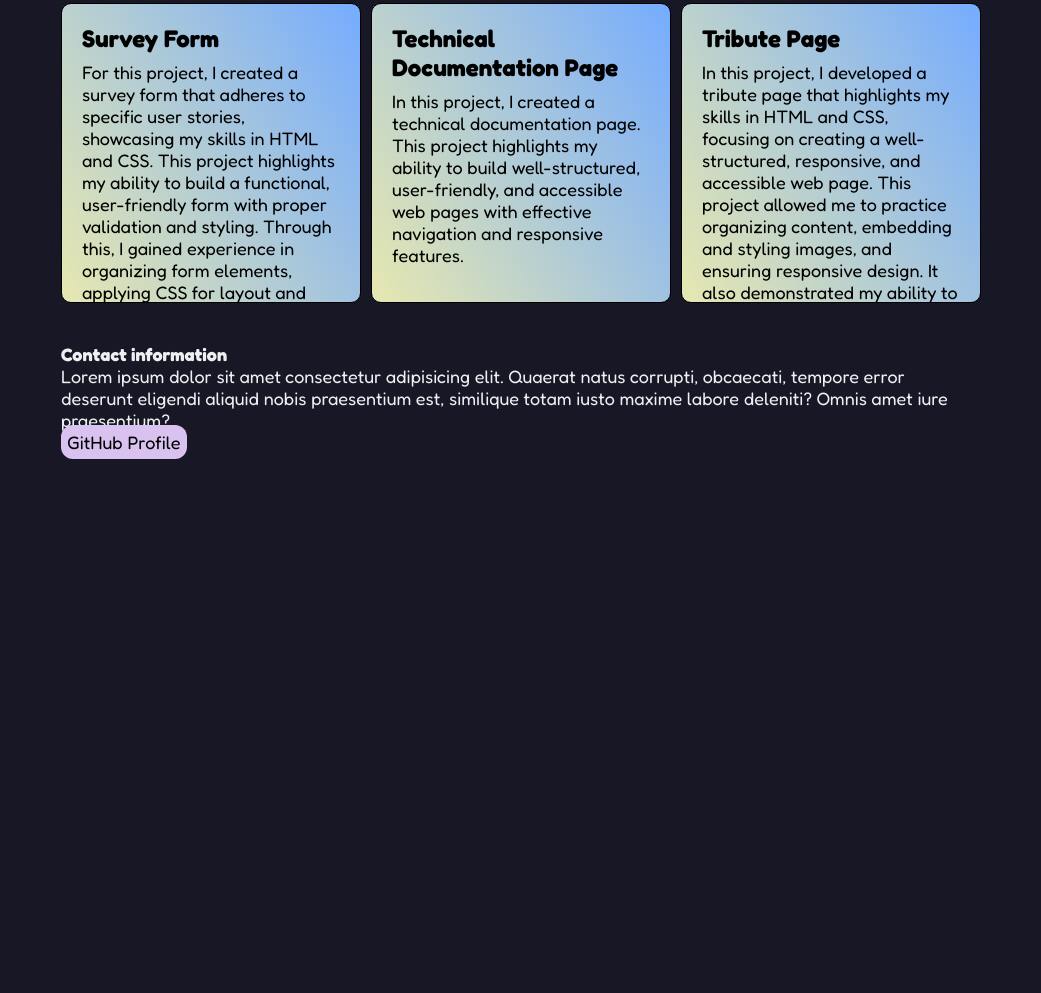
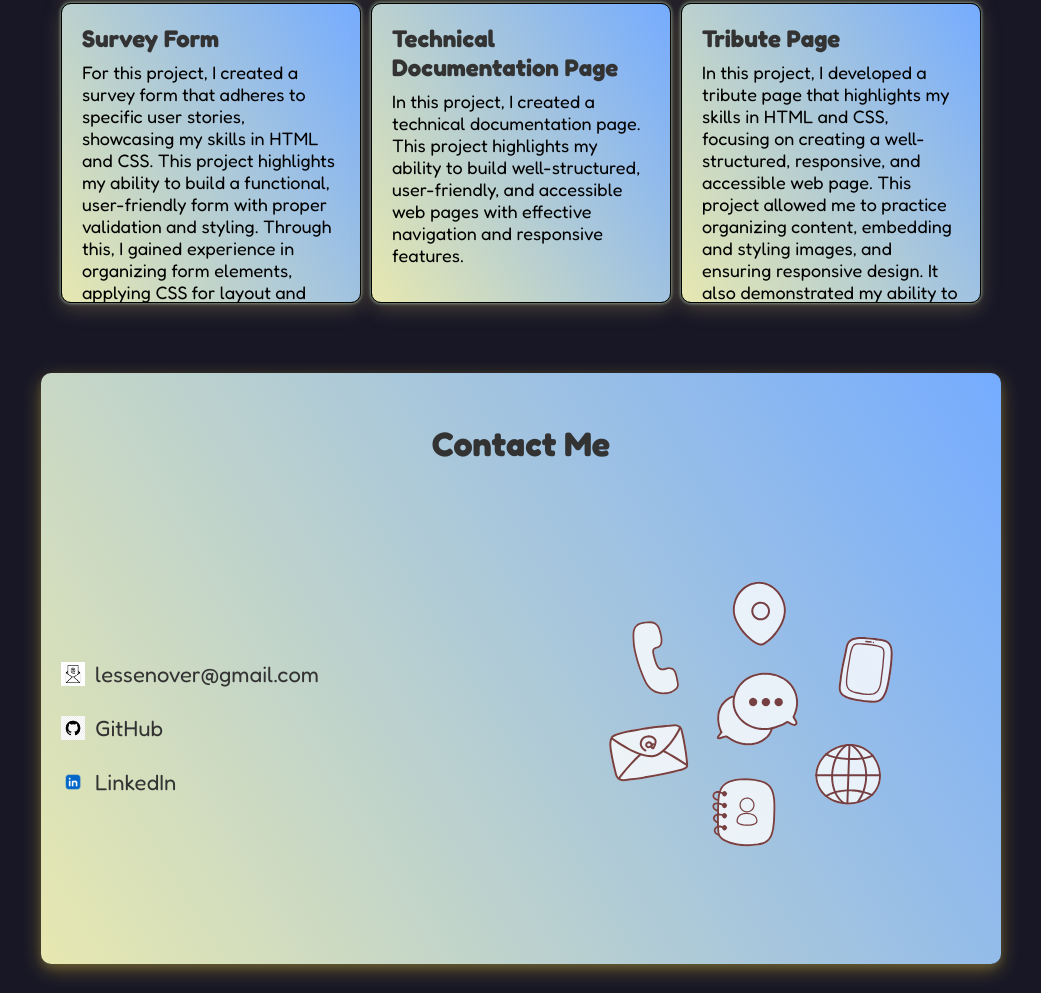
Before and after one commit to OlesKoshlatyi/fcc-responsive-web, a plain HTML site: page index.html in a window 1280 px wide. Shown: the part 1127-2120 px from the top of the page, without its empty margins (119-1160 px from the left). Drawn offline with Linux system fonts and the light colour scheme.

Commit message:
Finished profile page.

```diff
--- a/index.html
+++ b/index.html
@@ -111,21 +111,37 @@
           </a>
         </div>
       </section>
-
-      <section id="contact">
-        <h3>Contact information</h3>
-        <p>
-          Lorem ipsum dolor sit amet consectetur adipisicing elit. Quaerat natus
-          corrupti, obcaecati, tempore error deserunt eligendi aliquid nobis
-          praesentium est, similique totam iusto maxime labore deleniti? Omnis
-          amet iure praesentium?
-        </p>
-        <a
-          id="profile-link"
-          href="https://github.com/OlesKoshlatyi"
-          target="_blank">
-          GitHub Profile
-        </a>
+      <section id="contact" class="contact">
+        <h2>Contact Me</h2>
+        <div class="contact-info">
+          <div class="contact-links">
+            <a href="mailto:lessenover@gmail.com" class="contact-item">
+              <img src="assets/email.jpg" alt="Email" class="contact-icon" />
+              lessenover@gmail.com
+            </a>
+            <a
+              href="https://github.com/OlesKoshlatyi"
+              class="contact-item"
+              target="_blank">
+              <img src="assets/github.png" alt="GitHub" class="contact-icon" />
+              GitHub
+            </a>
+            <a
+              href="https://linkedin.com/in/oles-koshlatyi-0199a510a"
+              class="contact-item"
+              target="_blank">
+              <img
+                src="assets/linkedin.webp"
+                alt="LinkedIn"
+                class="contact-icon" />
+              LinkedIn
+            </a>
+          </div>
+          <img
+            class="logo"
+            src="/assets/contact-svg.svg"
+            alt="contact us image" />
+        </div>
       </section>
     </main>
 
--- a/styles.css
+++ b/styles.css
@@ -122,14 +122,6 @@ main {
   max-width: 1300px;
 }
 
-#profile-link {
-  background-color: rgb(217, 194, 239);
-  padding: 6px;
-  border-radius: 12px;
-  color: black;
-  text-decoration: none;
-}
-
 .project-tile {
   border: 1px solid black;
   flex: 1 1 calc(33.333% - 20px);
@@ -140,6 +132,8 @@ main {
   padding: 20px;
   border-radius: 10px;
   transition: height 1s ease;
+  box-shadow: 0px 0px 3px 1px rgb(203 251 210 / 47%),
+    0 6px 20px rgb(221 182 104 / 26%);
 }
 
 .project-tile > a {
@@ -151,6 +145,7 @@ main {
 .project-tile > h2 {
   font-size: 24px;
   padding-bottom: 8px;
+  color: #333;
 }
 
 @media (max-width: 900px) {
@@ -167,12 +162,6 @@ main {
   }
 }
 
-#contact {
-  height: 800px;
-  padding: 20px;
-  color: #ecf0f1;
-}
-
 footer {
   border-top: 1px solid white;
   background-color: rgb(47 47 63);
@@ -181,3 +170,56 @@ footer {
   color: white;
   width: 100%;
 }
+
+.contact {
+  background: linear-gradient(59deg, #e7e8b0, rgb(117 172 255));
+  padding: 20px;
+  margin: 50px auto;
+  border-radius: 10px;
+  box-shadow: 0 4px 8px rgb(227 233 124 / 14%), 0 6px 20px rgb(216 174 45 / 39%);
+  text-align: center;
+}
+
+.contact h2 {
+  margin-bottom: 20px;
+  font-size: 34px;
+  padding-top: 30px;
+  color: #333;
+}
+
+.contact-info {
+  display: flex;
+  justify-content: space-between;
+  align-items: center;
+  gap: 15px;
+}
+
+.contact-item {
+  display: flex;
+  align-items: center;
+  text-decoration: none;
+  color: #333;
+  font-size: 22px;
+  transition: color 0.3s ease;
+  margin-top: 28px;
+}
+
+.contact-item:hover {
+  color: #007bff;
+}
+
+.contact-links {
+  display: flex;
+  flex-direction: column;
+  justify-content: space-between;
+}
+
+.logo {
+  width: 50%;
+}
+
+.contact-icon {
+  width: 24px;
+  height: 24px;
+  margin-right: 10px;
+}
```
Also changed, not shown: assets/contact-svg.svg (added), assets/email.jpg (added), assets/github.png (added), assets/linkedin.webp (added).
